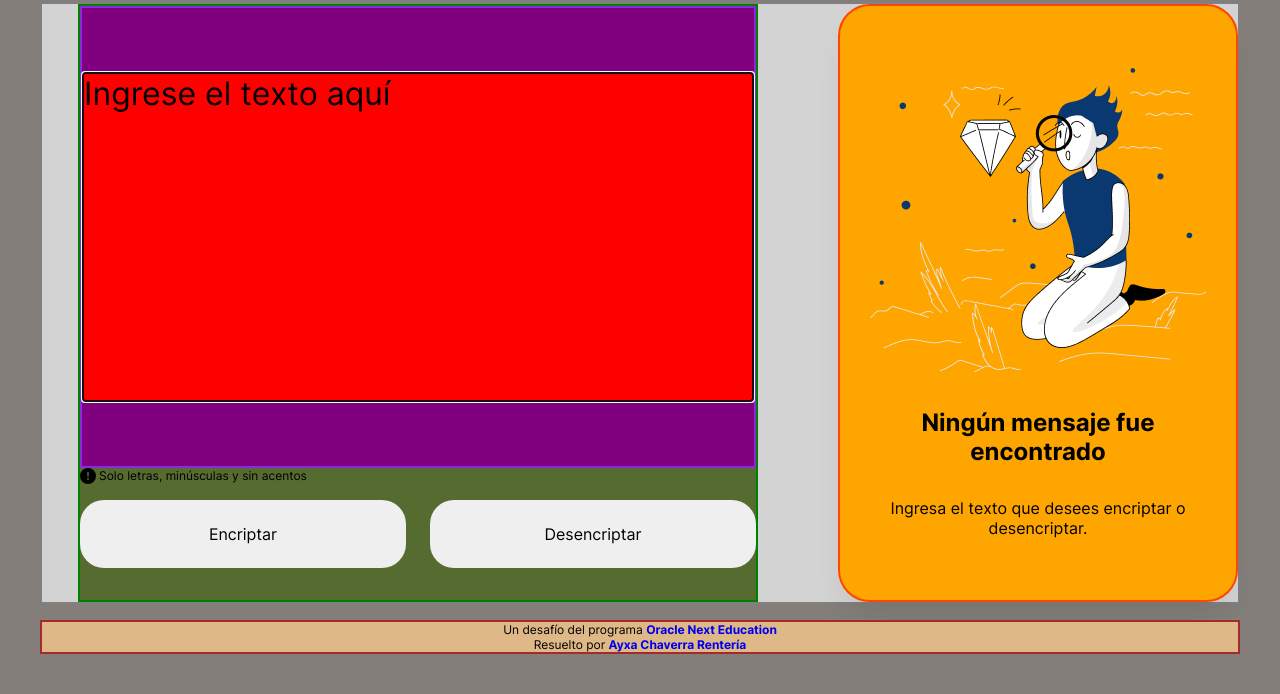
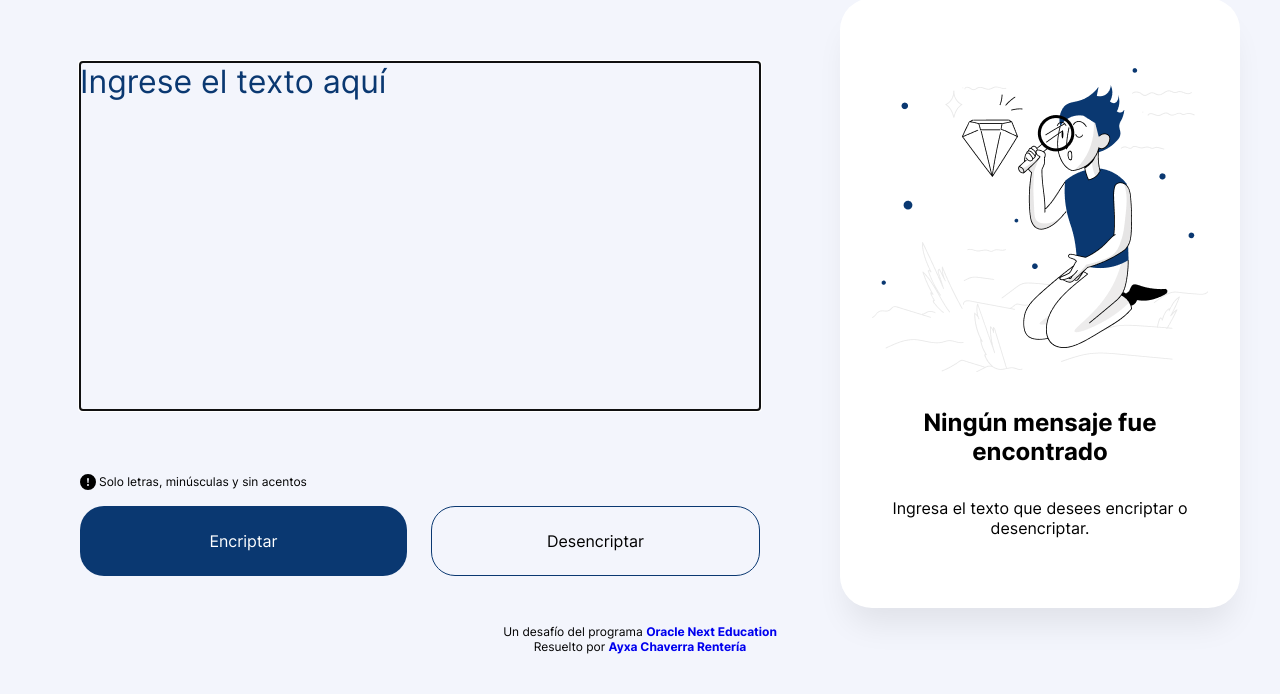
Before and after one commit to achaverrar/encriptador, a website built with webpack: page src/template.html in a window 1280 px wide. Shown: the part 106-800 px from the top of the page. Built offline with nearby package versions, Linux system fonts and the light colour scheme.

Commit message:
change colors to match those of the prototype

```diff
--- a/src/styles/bundled.scss
+++ b/src/styles/bundled.scss
@@ -34,15 +34,47 @@ html {
   --font-size-3: 1.6rem;
   --font-size-4: 1.2rem;
   /* Colors */
+  --color-secondary: #f3f5fc;
   --color-primary: #0a3871;
-  --color-secondary: #f3f5fc;
   --color-neutral-light: #dbdde3;
   --color-neutral-dark: #495057;
   --color-highlight-light: #ffffff;
   --color-highlight-dark: #343a40;
   /* Shadows */
   --shadow-1: 0px 24px 32px -8px rgba(0, 0, 0, 0.08);
-  --shadow-2: 0px 10px 20px 0px rgba(0 0 0, 0.8);
+  --shadow-2: 0px 10px 20px 0px rgba(0, 0, 0, 0.8);
+
+  scrollbar-base-color: var(--color-secondary);
+  scrollbar-color: var(--color-primary) var(--color-secondary);
+  scrollbar-arrow-color: red;
+  scrollbar-face-color: purple;
+
+  &::-webkit-scrollbar-thumb {
+    background-color: var(--color-primary);
+    border-radius: 16px;
+  }
+
+  &::-webkit-scrollbar-thumb:hover {
+    background-color: var(--color-primary);
+    border-radius: 16px;
+  }
+
+  &::-webkit-scrollbar-track {
+    background-color: var(--color-secondary);
+  }
+
+  &::-webkit-scrollbar-track:hover {
+    background-color: var(--color-secondary);
+  }
+
+  &::-webkit-scrollbar-button {
+    visibility: none;
+  }
+
+  &::-webkit-scrollbar {
+    width: 2em;
+    height: 1em;
+  }
 }
 
 a {
@@ -50,9 +82,14 @@ a {
   font-weight: bold;
 }
 
+body {
+  font-size: 1.6rem;
+  font-family: var(--font-family-default);
+  background-color: var(--color-secondary);
+}
+
 .wrapper {
   max-width: 136rem;
-  background-color: rgb(131, 126, 122);
   margin: auto;
   min-height: 100vh;
   min-height: 100dvh;
@@ -68,15 +105,7 @@ a {
   }
 }
 
-body {
-  font-size: 1.6rem;
-  font-family: var(--font-family-default);
-}
-
 header {
-  background-color: lightblue;
-  border: 2px solid blue;
-
   @media (min-width: 55em) {
     display: grid;
     grid-template-columns: 1fr minmax(40%, 680px) minmax(6%, 8rem) minmax(
@@ -99,8 +128,6 @@ header {
 }
 
 .main {
-  background-color: lightgray;
-  border: 2px solid gray;
   display: grid;
   grid-template-columns: 1fr;
   grid-template-rows: 1fr auto;
@@ -123,8 +150,6 @@ header {
 }
 
 .input-section {
-  background-color: darkolivegreen;
-  border: 2px solid green;
   grid-area: input;
   display: grid;
   grid-template-rows: 1fr auto;
@@ -134,8 +159,7 @@ header {
 }
 
 .output-section {
-  background-color: orange;
-  border: 2px solid orangered;
+  background-color: var(--color-highlight-light);
   grid-area: output;
   @media (min-width: 68em) {
     max-width: 40rem;
@@ -144,8 +168,6 @@ header {
 
 .input {
   width: 100%;
-  background-color: purple;
-  border: 2px solid blueviolet;
   display: grid;
   grid-template-columns: 1fr;
   grid-template-rows: 1fr 1fr;
@@ -164,13 +186,10 @@ header {
     word-break: break-word;
     overflow-y: scroll;
     &--mirror {
-      background-color: red;
-      border: 2px solid darkred;
     }
     &--original {
-      background-color: mediumturquoise;
-      border: 2px solid turquoise;
       resize: none;
+      border: none;
     }
   }
 }
@@ -196,8 +215,6 @@ header {
 }
 
 footer {
-  background-color: burlywood;
-  border: 2px solid brown;
   text-align: center;
   font-size: var(--font-size-4);
 }
@@ -225,11 +242,22 @@ footer {
   border-radius: 24px;
   flex: 1;
   border: none;
-  &--neutral {
-  }
   &--primary {
+    background-color: var(--color-primary);
+    color: var(--color-highlight-light);
+    &:hover,
+    &:active {
+      background-color: #072b61;
+    }
   }
   &--secondary {
+    background: none;
+    border: 1px solid var(--color-primary);
+    color: 1px solid var(--color-primary);
+    &:hover,
+    &:active {
+      background-color: #eff1fa;
+    }
   }
 }
 
@@ -309,15 +337,20 @@ footer {
 }
 
 .input__textbox--original::placeholder {
-  color: black;
-  -webkit-text-fill-color: black;
+  color: var(--color-primary);
+  -webkit-text-fill-color: var(--color-primary);
 }
 
 .input__textbox--original::selection {
-  -webkit-text-fill-color: white;
+  -webkit-text-fill-color: var(--color-highlight-light);
+}
+
+::selection {
+  background-color: var(--color-primary);
+  color: var(--color-highlight-light);
 }
 
 .invalid {
   font-weight: 400;
-  color: white;
+  color: red;
 }
--- a/src/template.html
+++ b/src/template.html
@@ -94,7 +94,7 @@
           <div class="output output--success hidden">
             <p class="output__result"></p>
             <div class="button-container">
-              <button class="button button--neutral" id="copy">Copiar</button>
+              <button class="button button--secondary" id="copy">Copiar</button>
             </div>
           </div>
           <div class="output output--failure">
```
